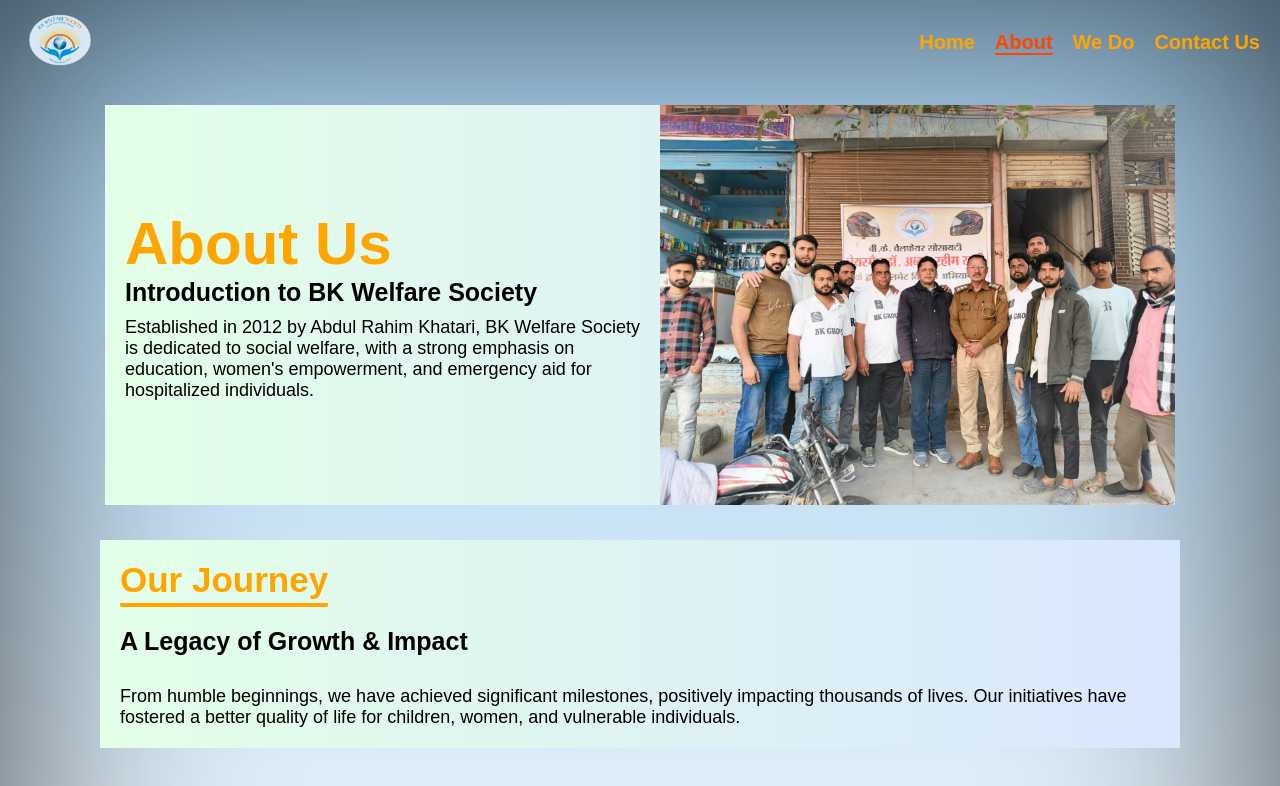
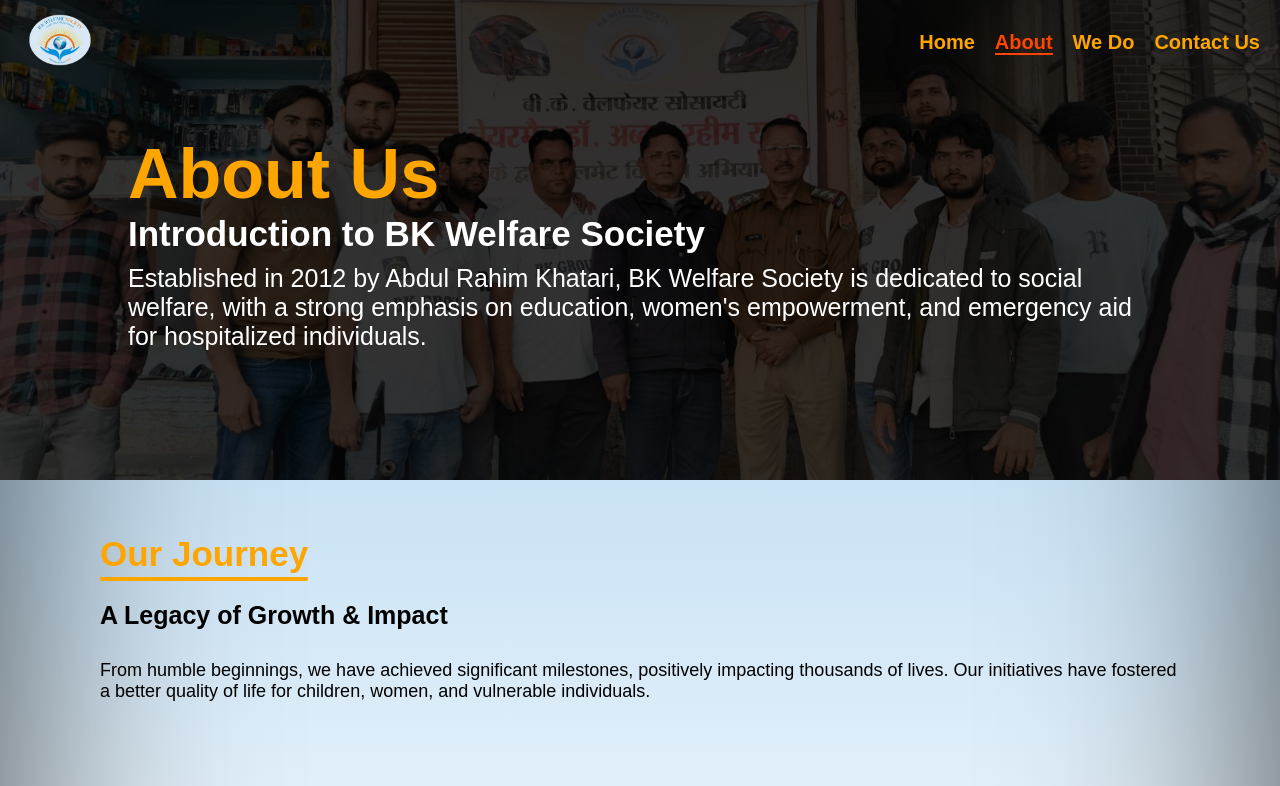
Before and after one commit to riteshgharti333/Assignment_website, a React (Vite) app: page /about in a window 1280 px wide. Shown: the top 786 px of the page. Built offline with nearby package versions, Linux system fonts and the light colour scheme; a web font is replaced by a local one.

Commit message:
fix bugin layout

```diff
--- a/src/components/WeDoSection/WeDoSection.scss
+++ b/src/components/WeDoSection/WeDoSection.scss
@@ -9,7 +9,9 @@
 
   .weDo-Section-cards {
     display: grid;
-    grid-template-columns: repeat(auto-fill, minmax(300px, 1fr));
+    grid-template-columns: repeat(4, 1fr);
+    align-items: center;
+    justify-content: center;
 
     @include lg {
       grid-template-columns: repeat(2, 1fr);
--- a/src/pages/About/About.jsx
+++ b/src/pages/About/About.jsx
@@ -17,18 +17,18 @@
     <div className="about">
       <div className="about-banner">
         <div className="about-banner-info" data-aos="fade-left">
+          <div className="banner-img">
+            <img src={about_img} alt="" />
+          </div>
           <div className="img-info">
-            <h1>About Us</h1>
-            <h3>Introduction to BK Welfare Society</h3>
-            <p>
+            <h1 className="about-us">About Us</h1>
+            <h3 className="about-title">Introduction to BK Welfare Society</h3>
+            <p className="about-desc">
               Established in 2012 by Abdul Rahim Khatari, BK Welfare Society is
               dedicated to social welfare, with a strong emphasis on education,
               women's empowerment, and emergency aid for hospitalized
               individuals.
             </p>
-          </div>
-          <div className="about-img">
-            <img src={about_img} alt="" />
           </div>
         </div>
 
--- a/src/pages/About/About.scss
+++ b/src/pages/About/About.scss
@@ -9,7 +9,7 @@
     height: 100%; // Ensuring it takes full height
     box-shadow: inset 0 0 1000px rgba(0, 0, 0, 0.7); // Box-shadow applied here for the background image
     position: relative;
-    padding: 100px;
+    // padding: 0px 100px;
     display: flex;
     flex-direction: column;
     align-items: center;
@@ -32,26 +32,29 @@
 
     .about-banner-info {
       display: flex;
-      background: linear-gradient(90deg, #e3ffe7 0%, #d9e7ff 100%);
-      height: 400px;
+      height: 100%;
+      width: 100%;
       transition: transform 0.3s ease-in-out;
-      margin: 5px;
 
-      @include sm {
-        display: block;
-        height: 360px;
+      .banner-img {
+        width: 100%;
+        img {
+          width: 100%;
+          height: 60vh;
+          object-fit: cover;
+          filter: brightness(20%);
+        }
       }
 
-      &:hover {
-        transform: scale(1.02);
-        box-shadow: rgba(255, 255, 255, 0.979) 0px 5px 15px;
-      }
       .img-info {
-        flex: 1;
         display: flex;
         flex-direction: column;
         justify-content: center;
-        padding: 20px;
+        position: absolute;
+        width: 80%;
+        top: 50%;
+        left: 50%;
+        transform: translate(-50%, -50%);
 
         @include sm {
           padding: 5px;
@@ -61,26 +64,8 @@
           flex: 0;
           padding: 5px;
         }
-      }
-      .about-img {
-        flex: 1;
-
-        @include sm {
-          flex: 0;
-          height: 200px;
-          img {
-            height: 100%;
-          }
-        }
-        img {
-          width: 100%;
-          height: 100%;
-          object-fit: cover;
-        }
-      }
-
-      h1 {
-        font-size: 60px;
+        .about-us {
+          font-size: 70px;
           color: orange;
 
           @include md {
@@ -92,9 +77,10 @@
           }
         }
 
-      h3 {
+        .about-title {
           margin-bottom: 10px;
-        font-size: 25px;
+          font-size: 35px;
+          color: #fff;
 
           @include md {
             font-size: 22px;
@@ -104,24 +90,30 @@
           }
         }
 
-      p {
-        font-size: 18px;
-
+        .about-desc {
+          font-size: 25px;
+          color: #fff;
           @include sm {
             font-size: 16px;
           }
         }
       }
-
+    }
+  }
+}
 .about-card {
-      background: linear-gradient(90deg, #e3ffe7 0%, #d9e7ff 100%);
   margin: 20px 0;
   width: 100%;
-      padding: 20px;
   display: flex;
   flex-direction: column;
   gap: 20px;
-      transition: transform 0.3s ease-in-out;
+  padding: 20px 100px;
+  // transition: transform 0.15s ease-in-out, box-shadow 0.15s ease-in-out;
+
+  // &:hover {
+  //   transform: scale(1.03) !important;
+  // }
+
 
   @include xl {
     width: 70%;
@@ -142,25 +134,14 @@
     margin: 5px 0px;
   }
 
-      &:hover {
-        transform: scale(1.02);
-        box-shadow: rgba(255, 255, 255, 0.979) 0px 5px 15px;
 
-        @include md {
-          transform: scale(1);
-        }
-
-        @include sm {
-          transform: scale(1);
-        }
-      }
 
   h1 {
     color: orange;
     font-size: 35px;
     border-bottom: 4px solid orange;
-        display: inline-block;  // Ensures the border follows text width
-        width: fit-content;  // Restricts the width to only the text content
+    display: inline-block; // Ensures the border follows text width
+    width: fit-content; // Restricts the width to only the text content
     border-radius: 2px;
     padding-bottom: 3px;
   }
@@ -192,6 +173,12 @@
 
 .journey {
   margin-top: 30px;
+  h3 {
+    color: #000;
+  }
+  p {
+    color: #000;
+  }
   .journey-img {
     img {
       width: 10px;
@@ -215,5 +202,3 @@
     }
   }
 }
-  }
-}
```
Lines whose indentation alone changed are shown as unchanged.
